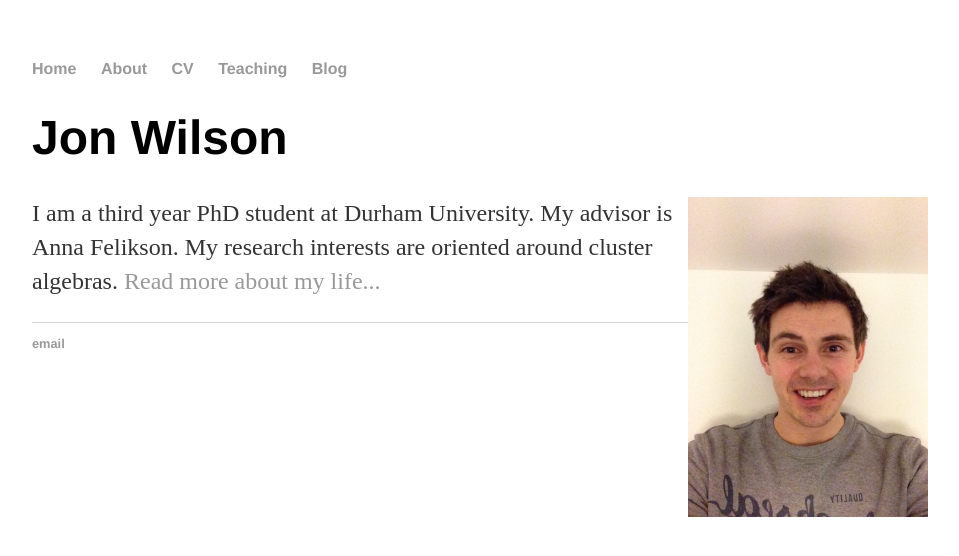
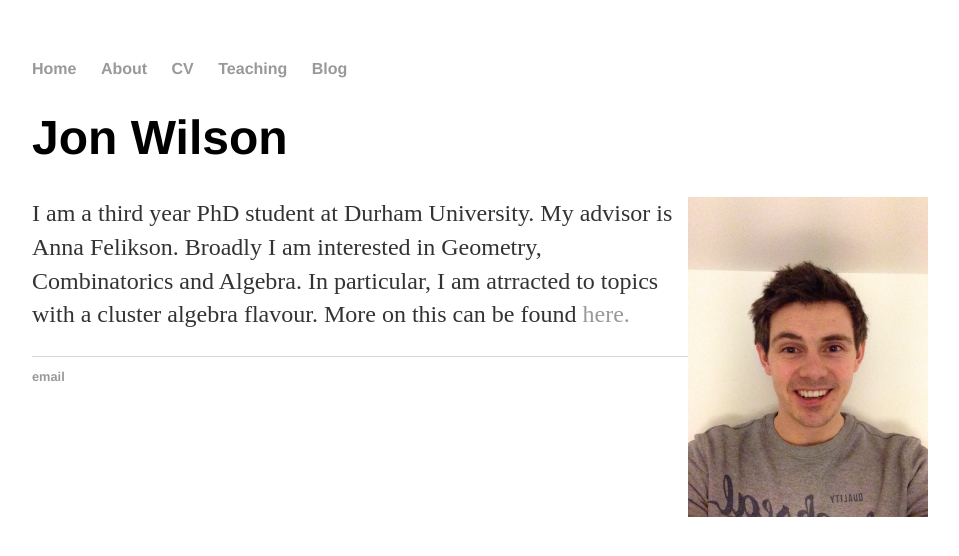
Before and after one commit to jon-m-wilson/jon-m-wilson.github.io, a Jekyll site: the page built from index.html, in a window 1280 px wide. Shown: the top 556 px of the page, without its empty margins (160-1119 px from the left). Built offline with Jekyll 4.4.1, drawn with Linux system fonts in a browser that asks for light colours.

Commit message:
Update index.html

```diff
--- a/index.html
+++ b/index.html
@@ -10,5 +10,6 @@ title: Jon Wilson
 	<h1>Jon Wilson</h1>
 	<p> <img src="photoofme.jpg" style="float:right;width:240px;height:320px;" HSPACE=”50”>
 	I am a third year PhD student at Durham University. My advisor is Anna Felikson.
-	My research interests are oriented around cluster algebras. <a href="/about">Read more about my life... </a></p>
+	Broadly I am interested in Geometry, Combinatorics and Algebra. In particular, I am atrracted to topics with a cluster algebra flavour.
+	More on this can be found <a href="/about">here. </a></p>
 </div><!-- /.blurb -->
```
